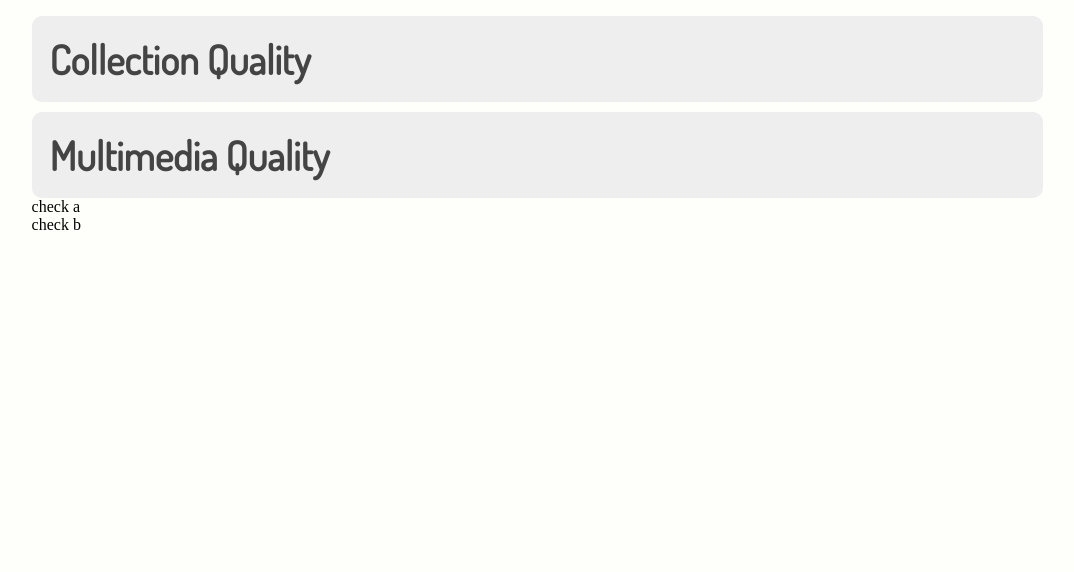
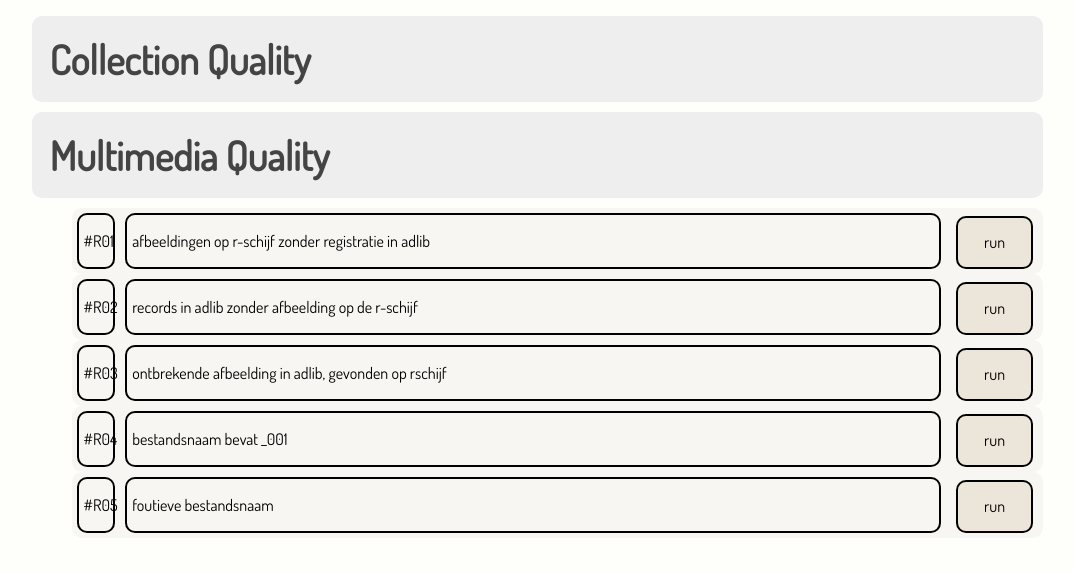
Before and after one commit to huisvanalijn/hva-im-dataportal, a Django app: page /hva in a window 1280 px wide, after a click on "Multimedia Quality". Shown: the part 199-771 px from the top of the page, without its empty margins (166-1240 px from the left). Run offline with Django 3.2, Linux system fonts and the light colour scheme; parts of the project's set-up code (start-up, migrations or seed data) failed here and were passed over; some web fonts are replaced.

Commit message:
rschijfcontroles

```diff
--- a/dataportalapp/static/templates/hva.css
+++ b/dataportalapp/static/templates/hva.css
@@ -71,6 +71,13 @@ h1 {
     grid-template-columns: 5% 85% 10%;
 }
 
+.rschijfcheck {
+    background-color: #f7f6f3;
+    border-radius: 10px;
+    display: grid;
+    grid-template-columns: 5% 85% 10%;
+}
+
 .collectionqualitycheckall {
     background-color: #f7f6f3;
     border-radius: 10px;
--- a/dataportalapp/templates/hva.html
+++ b/dataportalapp/templates/hva.html
@@ -399,8 +399,63 @@
                 </div>
                 <button class='accordion'>Multimedia Quality</button>
                 <div class='panel'>
-                    check a<br>
-                    check b
+                    <div class='panelgrid'>
+                        <div class='rschijfcheck'>
+                            <div class='text'>
+                                <p>#R01</p>
+                            </div>
+                            <div class='text'>
+                                <p>afbeeldingen op r-schijf zonder registratie in adlib</p>
+                            </div>
+                            <div>
+                                <button onclick="location.href='rschijf'" class='run'>run</button>
+                            </div>
+                        </div>
+                        <div class='rschijfcheck'>
+                            <div class='text'>
+                                <p>#R02</p>
+                            </div>
+                            <div class='text'>
+                                <p>records in adlib zonder afbeelding op de r-schijf</p>
+                            </div>
+                            <div>
+                                <button onclick="location.href='adlib'" class='run'>run</button>
+                            </div>
+                        </div>
+                        <div class='rschijfcheck'>
+                            <div class='text'>
+                                <p>#R03</p>
+                            </div>
+                            <div class='text'>
+                                <p>ontbrekende afbeelding in adlib, gevonden op rschijf</p>
+                            </div>
+                            <div>
+                                <button onclick="location.href='afad'" class='run'>run</button>
+                            </div>
+                        </div>
+                        <div class='rschijfcheck'>
+                            <div class='text'>
+                                <p>#R04</p>
+                            </div>
+                            <div class='text'>
+                                <p>bestandsnaam bevat _001</p>
+                            </div>
+                            <div>
+                                <button onclick="location.href='start'" class='run'>run</button>
+                            </div>
+                        </div>
+                        <div class='rschijfcheck'>
+                            <div class='text'>
+                                <p>#R05</p>
+                            </div>
+                            <div class='text'>
+                                <p>foutieve bestandsnaam</p>
+                            </div>
+                            <div>
+                                <button onclick="location.href='bestandsnaam'" class='run'>run</button>
+                            </div>
+                        </div>
+                    </div>
                 </div>
             </div>
         </div>
--- a/dataportalapp/urls.py
+++ b/dataportalapp/urls.py
@@ -37,5 +37,10 @@ urlpatterns = [
     path('externeautoriteit', views.externeautoriteit),
     path('wikidata', views.wikidata),
     path('aat', views.aat),
-    path('tgn', views.tgn)
+    path('tgn', views.tgn),
+    path('rschijf', views.rschijf),
+    path('adlib', views.adlib),
+    path('bestandsnaam', views.bestandsnaam),
+    path('start', views.start),
+    path('afad', views.afad)
 ]
--- a/dataportalapp/views.py
+++ b/dataportalapp/views.py
@@ -10,7 +10,7 @@ from django.contrib import messages
 #when deploying change to: df_collectie = pd.read_csv(r'/home/floreverkest/hva-im-dataportal/static/data/hva/collectie.csv', delimiter=';', low_memory=False)
 df_collectie = pd.read_csv(r'dataportalapp\static\data\hva\collectie.csv', delimiter=';', low_memory=False)
 df_thesaurus = pd.read_csv(r'C:\Users\Verkesfl\OneDrive - Groep Gent\Bureaublad\hva-im-dataportal\dataportalapp\static\data\hva\thesaurus.csv', delimiter=';', low_memory=False)
-
+df_rschijf = pd.read_excel(r'C:\Users\Verkesfl\OneDrive - Groep Gent\Bureaublad\hva-im-dataportal\dataportalapp\static\data\hva\rschijf.xlsx')
 
 #if columnnames change (due to different CMS), change the names here:
 df_collectie['instelling.naam'] = df_collectie['instelling.naam']
@@ -245,6 +245,53 @@ df_t06 = df_t06[~df_t06['term.nummer'].isna()]
 df_t06 = df_t06['term.nummer'].astype(int)
 df_t06 = pd.DataFrame({'term': df_t06.values})
 df_t06 = df_t06[(df_t06['term'] > 9999999) | (df_t06['term'] < 1000000)]
+
+df_rschijf = df_rschijf[(df_rschijf["objectnummer"].str.startswith("FO-", na=False))
+                        | (df_rschijf["objectnummer"].str.startswith("DB-", na=False))
+                        | (df_rschijf["objectnummer"].str.startswith("F0", na=False))
+                        | (df_rschijf["objectnummer"].str.startswith("AU-", na=False))
+                        | (df_rschijf["objectnummer"].str.startswith("19", na=False))
+                        | (df_rschijf["objectnummer"].str.startswith("20", na=False))
+                        | (df_rschijf["objectnummer"].str.startswith("DIA-", na=False))
+                        | (df_rschijf["objectnummer"].str.startswith("AF", na=False))
+                        | (df_rschijf["objectnummer"].str.startswith("RE-", na=False))
+                        | (df_rschijf["objectnummer"].str.startswith("VI-", na=False))]
+
+df_rschijf = df_rschijf[~df_rschijf['pad'].str.contains("WERKMAP", na=False)]
+df_rschijf = df_rschijf[~df_rschijf['pad'].str.contains("EXTERNE SCHIJVEN", na=False)]
+df_rschijf = df_rschijf[~df_rschijf['pad'].str.contains(r"_", na=False)]
+df_rschijf = df_rschijf[~df_rschijf['pad'].str.contains(r"A3", na=False)]
+df_r04 = df_rschijf[df_rschijf['objectnummer'].str.contains(r"_001", na=False)]
+df_rschijf = df_rschijf[~df_rschijf['objectnummer'].str.contains(r"_", na=False)]
+df_r05 = df_rschijf[(df_rschijf['objectnummer'].str.contains("a", na=False))
+                    | (df_rschijf['objectnummer'].str.contains("b", na=False))
+                    | (df_rschijf['objectnummer'].str.contains("kopie", na=False))
+                    | (df_rschijf['objectnummer'].str.contains(r"\(", na=False))
+                    | (df_rschijf['objectnummer'].str.contains(r" 2", na=False))
+                    | (df_rschijf['objectnummer'].str.contains(r"\)", na=False))
+                    | (df_rschijf['objectnummer'].str.contains(r"c", na=False))
+                    | (df_rschijf['objectnummer'].str.contains(r"d", na=False))
+                    | (df_rschijf['objectnummer'].str.contains(r" 3", na=False))
+                    | (df_rschijf['objectnummer'].str.contains(r" 4", na=False))
+                    | (df_rschijf['objectnummer'].str.contains(r"C", na=False))]
+df_rschijf = df_rschijf[~((df_rschijf['objectnummer'].str.contains("a", na=False))
+                    | (df_rschijf['objectnummer'].str.contains("b", na=False))
+                    | (df_rschijf['objectnummer'].str.contains("kopie", na=False))
+                    | (df_rschijf['objectnummer'].str.contains(r"\(", na=False))
+                    | (df_rschijf['objectnummer'].str.contains(r" 2", na=False))
+                    | (df_rschijf['objectnummer'].str.contains(r"\)", na=False))
+                    | (df_rschijf['objectnummer'].str.contains(r"c", na=False))
+                    | (df_rschijf['objectnummer'].str.contains(r"d", na=False))
+                    | (df_rschijf['objectnummer'].str.contains(r" 3", na=False))
+                    | (df_rschijf['objectnummer'].str.contains(r" 4", na=False))
+                    | (df_rschijf['objectnummer'].str.contains(r"C", na=False)))]
+
+df_r01 = df_rschijf[~df_rschijf['objectnummer'].isin(df_collectie['objectnummer'])]
+df_r02 = df_collectie[~df_collectie['objectnummer'].isin(df_rschijf['objectnummer'])]
+df_a03 = df_collectie[df_collectie['reproductie.referentie'].isna()]
+df_r03 = df_a03[df_a03['objectnummer'].isin(df_rschijf['objectnummer'])]
+df_r03 = pd.merge(df_r03, df_rschijf, on="objectnummer", how='outer')
+df_r03 = df_r03[~df_r03['instelling.naam'].isna()]
 
 # Create your views here.
 def home(request):
@@ -1099,5 +1146,90 @@ def tgn(request):
     wb.save(response)
     return response
 
+def rschijf(request):
+    response = HttpResponse(content_type='application/ms-excel')
+    response['Content-Disposition'] = 'attachment; filename="#R01.xlsx"'
+    wb = Workbook()
+    if df_r01.empty == True:
+        messages.success(request, 'Congrats! Empty list :)')
+        return render(request, 'hva.html')
+    else:
+        ws = wb.active
+        ws.title = '#R01'
+        rows = dataframe_to_rows(df_r01, index=False)
+        for r_idx, row in enumerate(rows, 1):
+            for c_idx, value in enumerate(row, 1):
+                ws.cell(row=r_idx, column=c_idx, value=value)
+    wb.save(response)
+    return response
+
+def adlib(request):
+    response = HttpResponse(content_type='application/ms-excel')
+    response['Content-Disposition'] = 'attachment; filename="#R02.xlsx"'
+    wb = Workbook()
+    if df_r02.empty == True:
+        messages.success(request, 'Congrats! Empty list :)')
+        return render(request, 'hva.html')
+    else:
+        ws = wb.active
+        ws.title = '#R02'
+        rows = dataframe_to_rows(df_r02, index=False)
+        for r_idx, row in enumerate(rows, 1):
+            for c_idx, value in enumerate(row, 1):
+                ws.cell(row=r_idx, column=c_idx, value=value)
+    wb.save(response)
+    return response
+
+def bestandsnaam(request):
+    response = HttpResponse(content_type='application/ms-excel')
+    response['Content-Disposition'] = 'attachment; filename="#R05.xlsx"'
+    wb = Workbook()
+    if df_r05.empty == True:
+        messages.success(request, 'Congrats! Empty list :)')
+        return render(request, 'hva.html')
+    else:
+        ws = wb.active
+        ws.title = '#R05'
+        rows = dataframe_to_rows(df_r05, index=False)
+        for r_idx, row in enumerate(rows, 1):
+            for c_idx, value in enumerate(row, 1):
+                ws.cell(row=r_idx, column=c_idx, value=value)
+    wb.save(response)
+    return response
+
+def start(request):
+    response = HttpResponse(content_type='application/ms-excel')
+    response['Content-Disposition'] = 'attachment; filename="#R04.xlsx"'
+    wb = Workbook()
+    if df_r04.empty == True:
+        messages.success(request, 'Congrats! Empty list :)')
+        return render(request, 'hva.html')
+    else:
+        ws = wb.active
+        ws.title = '#R04'
+        rows = dataframe_to_rows(df_r04, index=False)
+        for r_idx, row in enumerate(rows, 1):
+            for c_idx, value in enumerate(row, 1):
+                ws.cell(row=r_idx, column=c_idx, value=value)
+    wb.save(response)
+    return response
+
+def afad(request):
+    response = HttpResponse(content_type='application/ms-excel')
+    response['Content-Disposition'] = 'attachment; filename="#R03.xlsx"'
+    wb = Workbook()
+    if df_r03.empty == True:
+        messages.success(request, 'Congrats! Empty list :)')
+        return render(request, 'hva.html')
+    else:
+        ws = wb.active
+        ws.title = '#R03'
+        rows = dataframe_to_rows(df_r03, index=False)
+        for r_idx, row in enumerate(rows, 1):
+            for c_idx, value in enumerate(row, 1):
+                ws.cell(row=r_idx, column=c_idx, value=value)
+    wb.save(response)
+    return response
+
 def im(request):
     return render(request, 'im.html')
```
Also changed, not shown: 1 other file.
